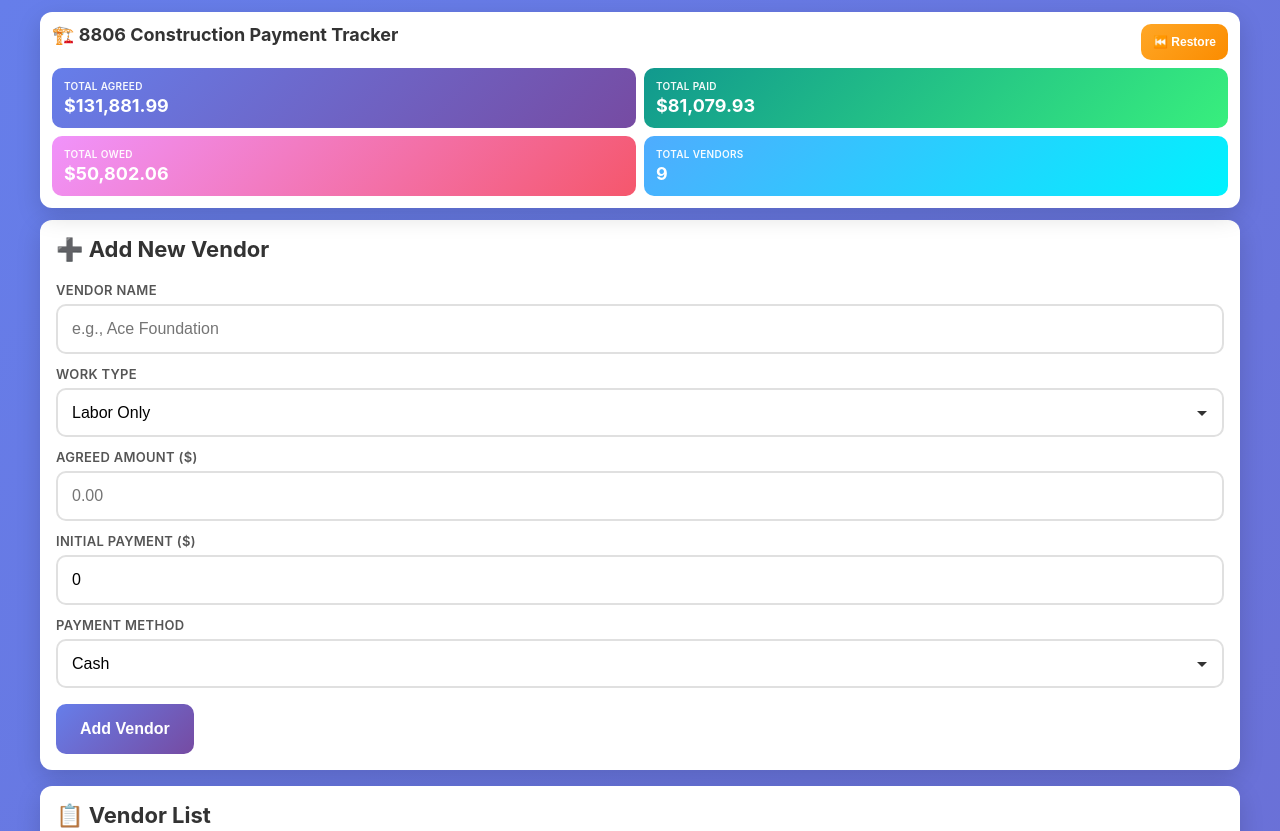
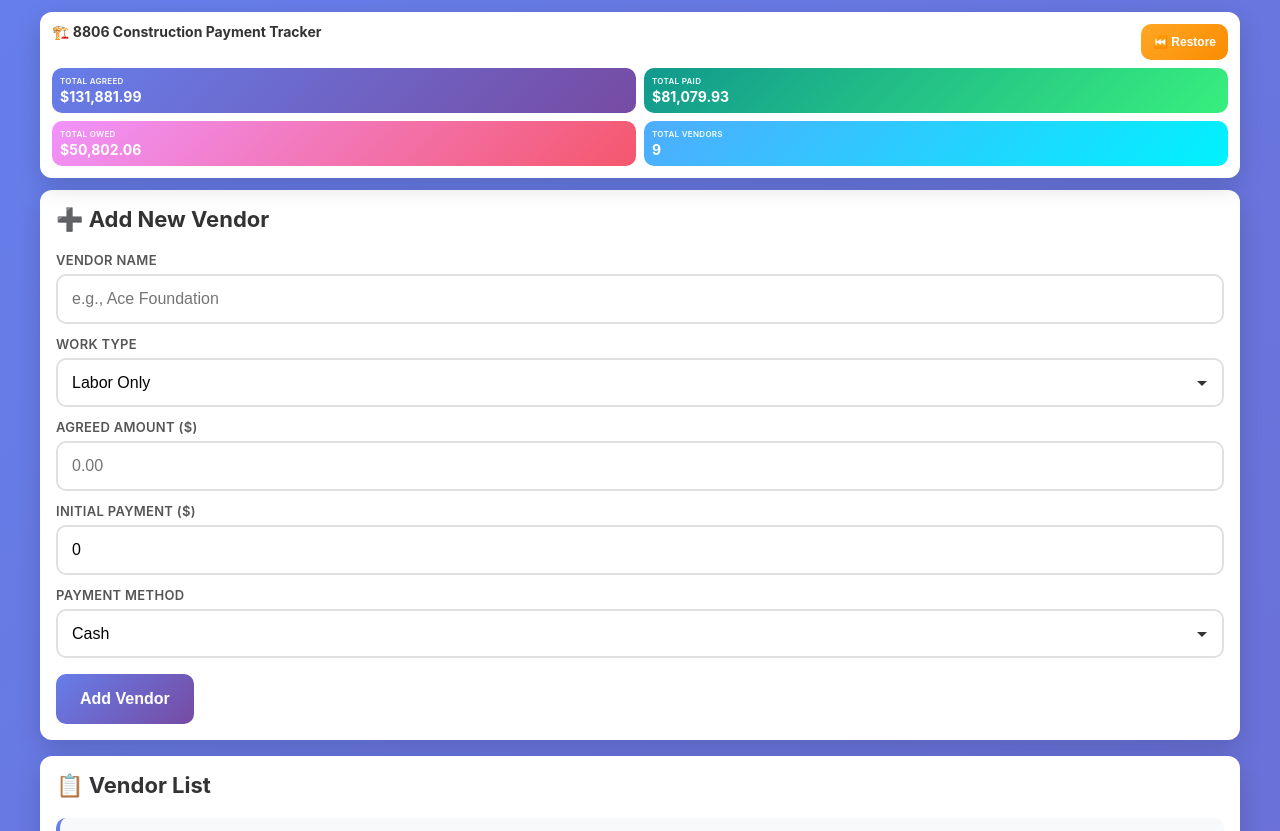
Before and after one commit to sqlyousuf/8806tracker, a plain HTML site: page index.html in a window 1280 px wide. Shown: the top 831 px of the page. Drawn offline with Linux system fonts and the light colour scheme.

Commit message:
Make title and summary cards smaller

```diff
--- a/index.html
+++ b/index.html
@@ -38,8 +38,8 @@
 
         h1 {
             color: #333;
-            margin-bottom: 12px;
-            font-size: 18px;
+            margin-bottom: 8px;
+            font-size: 14px;
             line-height: 1.2;
         }
 
@@ -52,7 +52,7 @@
 
         .summary-card {
             background: linear-gradient(135deg, #667eea 0%, #764ba2 100%);
-            padding: 12px;
+            padding: 8px;
             border-radius: 10px;
             color: white;
         }
@@ -70,16 +70,16 @@
         }
 
         .summary-label {
-            font-size: 10px;
+            font-size: 8px;
             opacity: 0.95;
-            margin-bottom: 3px;
+            margin-bottom: 2px;
             text-transform: uppercase;
             letter-spacing: 0.3px;
             font-weight: 600;
         }
 
         .summary-value {
-            font-size: 18px;
+            font-size: 14px;
             font-weight: bold;
         }
 
```
